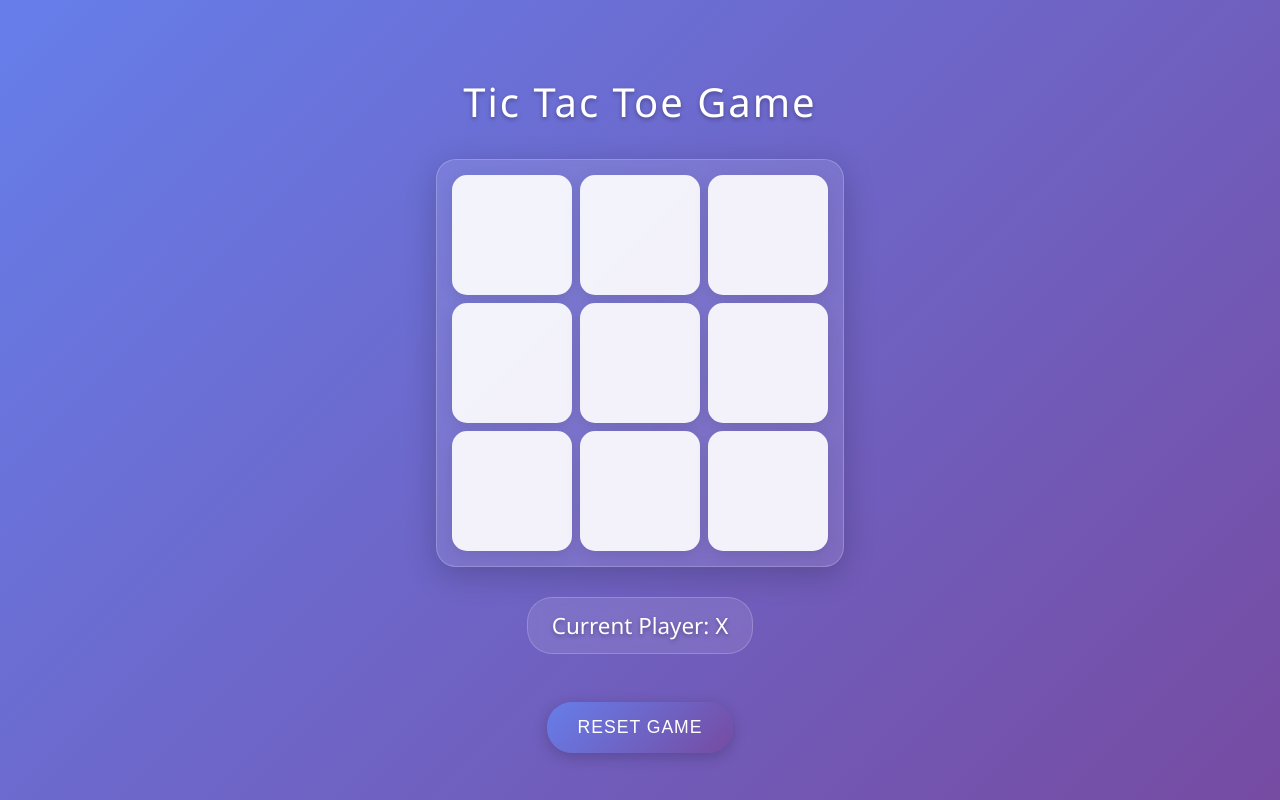
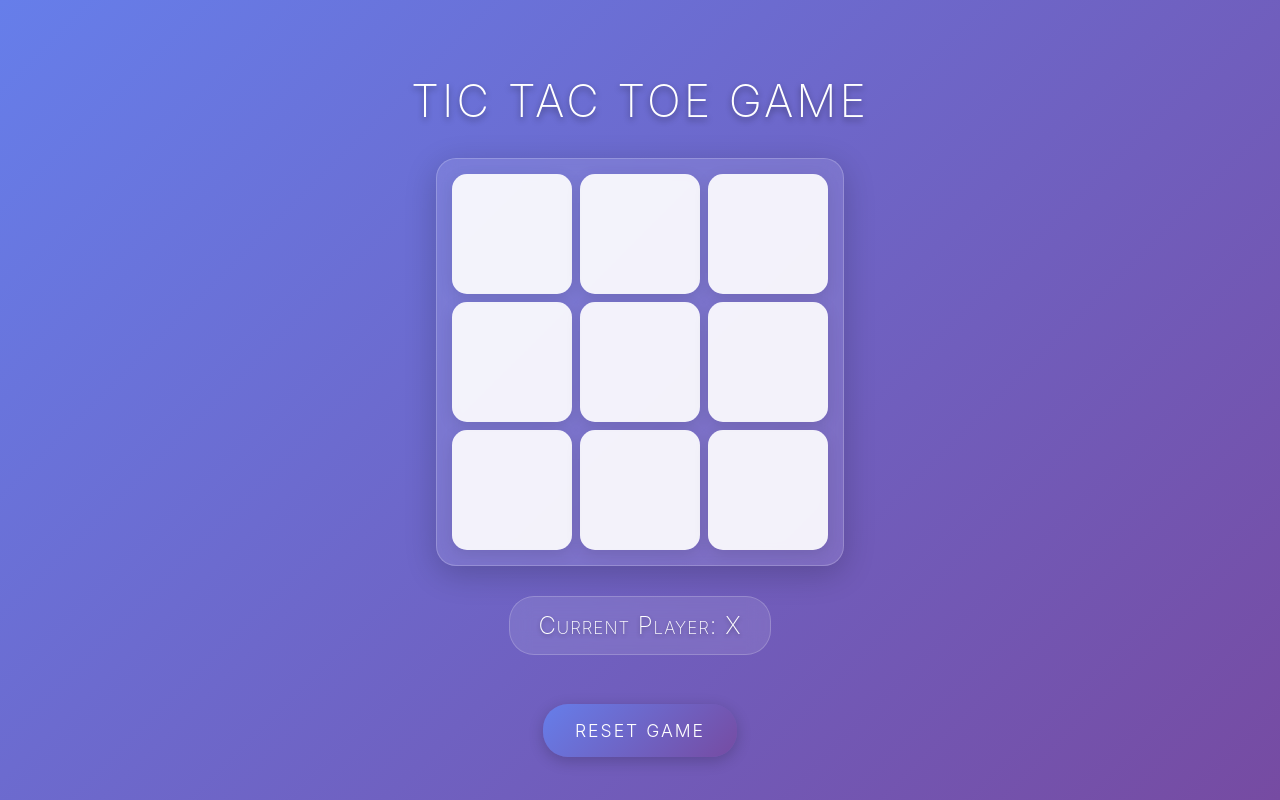
Before and after one commit to leifan89/tictactoe-flask, a Flask app: page / in a window 1280 px wide. Run offline with Flask 3, Linux system fonts and the light colour scheme.

Commit message:
Enhance typography for more polished appearance
- Upgrade font stack to modern system fonts with font smoothing
- Add small caps and increased letter spacing to title and status text
- Improve game piece typography with larger size and refined color
- Enhance button styling with small caps and better spacing
- Use lighter font weights (200-300) for more elegant appearance
- Add text shadows and better contrast for improved readability

```diff
--- a/static/style.css
+++ b/static/style.css
@@ -1,5 +1,5 @@
 body {
-    font-family: 'Segoe UI', Tahoma, Geneva, Verdana, sans-serif;
+    font-family: -apple-system, BlinkMacSystemFont, 'Segoe UI', 'Roboto', 'Oxygen', 'Ubuntu', 'Cantarell', 'Fira Sans', 'Droid Sans', 'Helvetica Neue', sans-serif;
     display: flex;
     flex-direction: column;
     align-items: center;
@@ -8,15 +8,19 @@ body {
     margin: 0;
     background: linear-gradient(135deg, #667eea 0%, #764ba2 100%);
     color: #333;
+    -webkit-font-smoothing: antialiased;
+    -moz-osx-font-smoothing: grayscale;
 }
 
 h1 {
     color: #ffffff;
     margin-bottom: 30px;
-    font-size: 2.5em;
-    font-weight: 300;
-    text-shadow: 0 2px 4px rgba(0,0,0,0.3);
-    letter-spacing: 2px;
+    font-size: 2.8em;
+    font-weight: 200;
+    text-shadow: 0 3px 6px rgba(0,0,0,0.4);
+    letter-spacing: 3px;
+    text-transform: uppercase;
+    font-variant: small-caps;
 }
 
 #game-board {
@@ -39,14 +43,16 @@ h1 {
     display: flex;
     align-items: center;
     justify-content: center;
-    font-size: 2.5em;
-    font-weight: bold;
+    font-size: 3em;
+    font-weight: 300;
     cursor: pointer;
     border: none;
     border-radius: 15px;
     transition: all 0.3s ease;
     box-shadow: 0 4px 15px rgba(0, 0, 0, 0.1);
     backdrop-filter: blur(5px);
+    font-family: 'SF Pro Display', -apple-system, BlinkMacSystemFont, sans-serif;
+    color: #2c3e50;
 }
 
 .cell:hover {
@@ -59,7 +65,8 @@ h1 {
     background: linear-gradient(135deg, #ffd89b 0%, #19547b 100%);
     animation: pulse 1s infinite;
     color: #fff;
-    text-shadow: 0 2px 4px rgba(0,0,0,0.3);
+    text-shadow: 0 3px 6px rgba(0,0,0,0.5);
+    font-weight: 400;
 }
 
 .winner:hover {
@@ -80,22 +87,24 @@ h1 {
 
 p#status {
     margin-top: 30px;
-    font-size: 1.4em;
+    font-size: 1.5em;
     color: #ffffff;
-    font-weight: 300;
+    font-weight: 200;
     text-shadow: 0 2px 4px rgba(0,0,0,0.3);
     background: rgba(255, 255, 255, 0.1);
-    padding: 12px 24px;
+    padding: 14px 28px;
     border-radius: 25px;
     backdrop-filter: blur(10px);
     border: 1px solid rgba(255, 255, 255, 0.2);
+    letter-spacing: 1px;
+    font-variant: small-caps;
 }
 
 button {
     margin-top: 25px;
-    padding: 15px 30px;
+    padding: 16px 32px;
     font-size: 1.1em;
-    font-weight: 500;
+    font-weight: 300;
     color: #fff;
     background: linear-gradient(135deg, #667eea 0%, #764ba2 100%);
     border: none;
@@ -104,7 +113,9 @@ button {
     transition: all 0.3s ease;
     box-shadow: 0 4px 15px rgba(0, 0, 0, 0.2);
     text-transform: uppercase;
-    letter-spacing: 1px;
+    letter-spacing: 2px;
+    font-variant: small-caps;
+    font-family: inherit;
 }
 
 button:hover {
```
